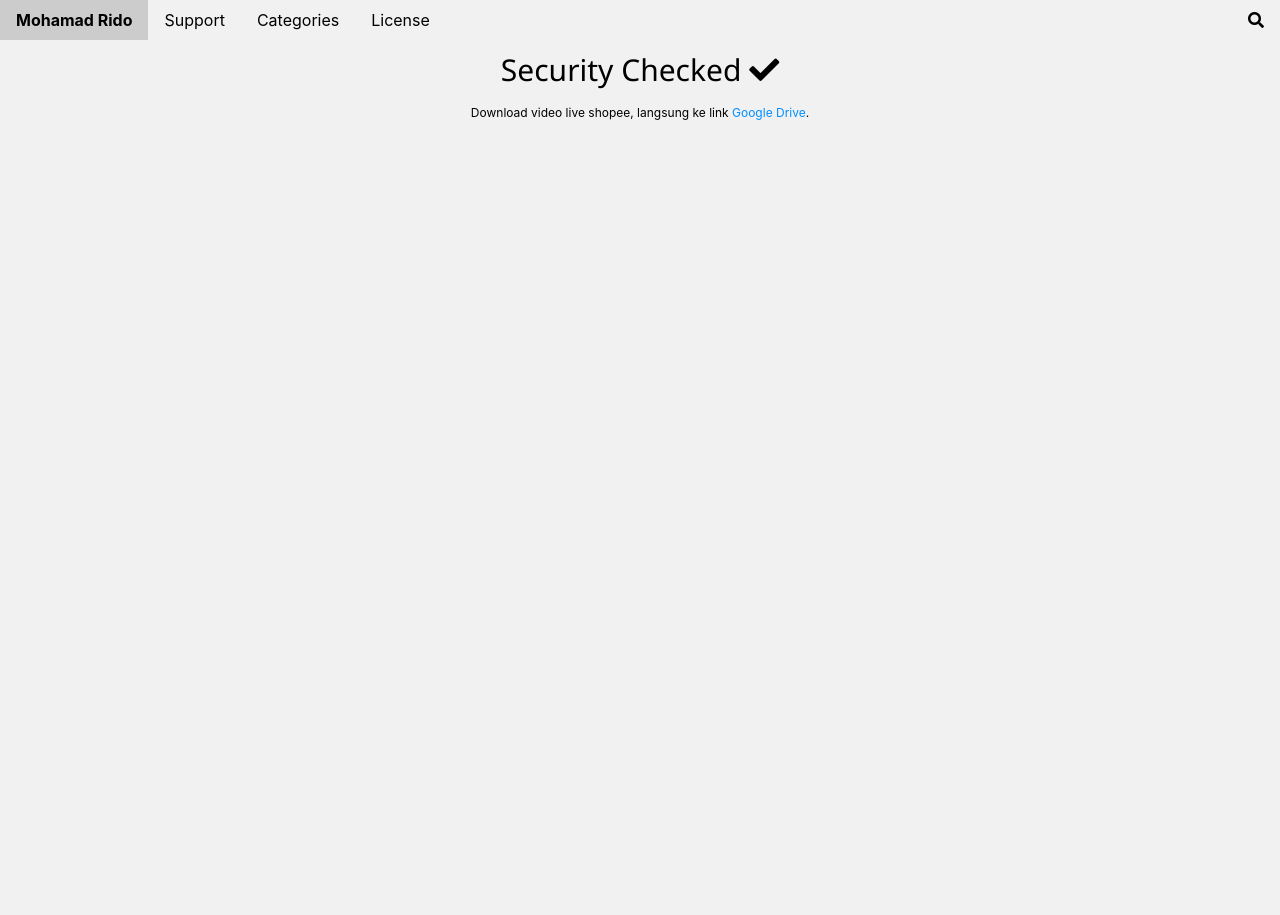
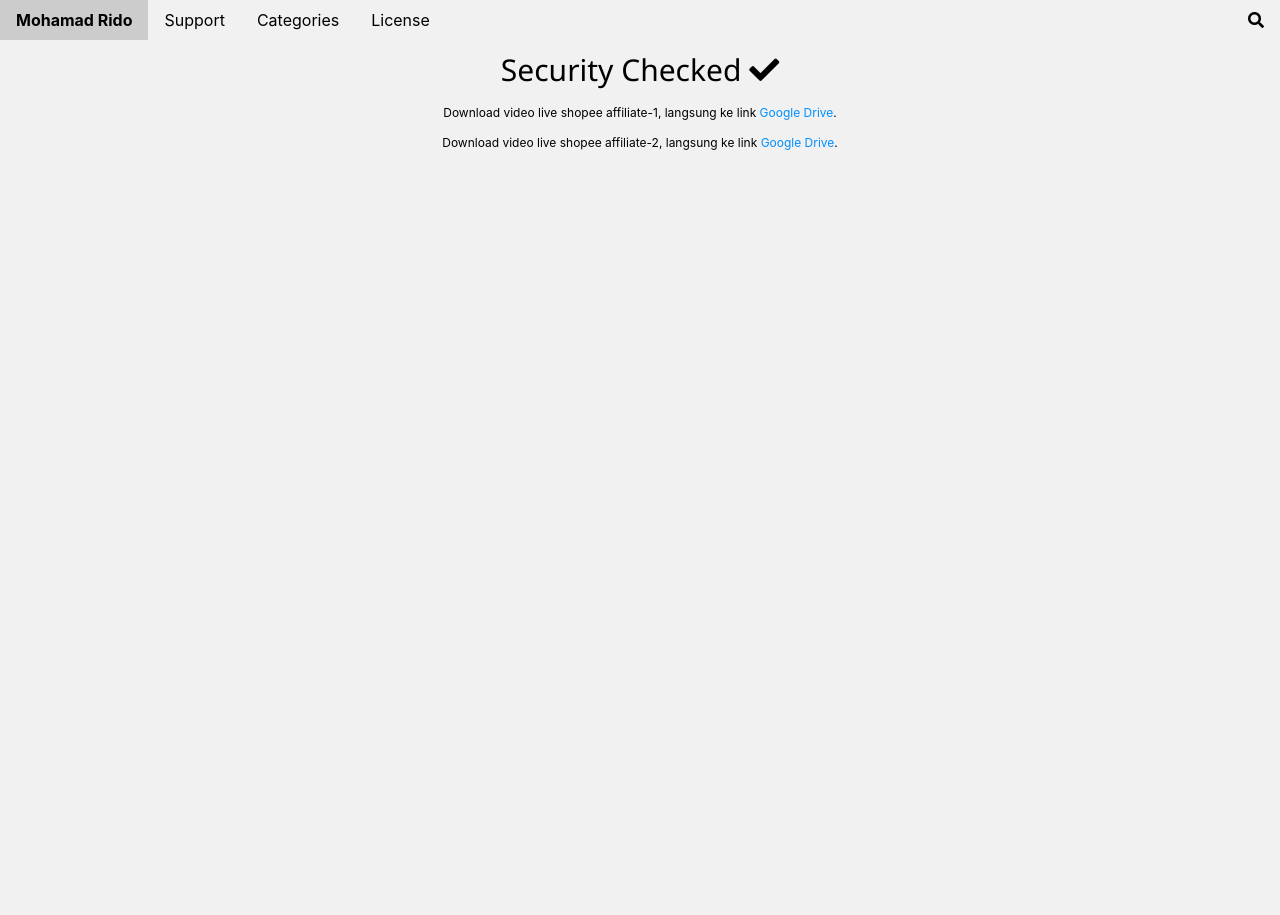
Before and after one commit to artslinux/nudc33ycmqc, a Jekyll site: the page live.html, which Jekyll copies as it is, in a window 1280 px wide. Built offline with Jekyll 4.4.1, drawn with Linux system fonts in a browser that asks for light colours.

Commit message:
Update live.html

```diff
--- a/live.html
+++ b/live.html
@@ -50,7 +50,9 @@
 <div class="page-container">
 <div style="text-align: center;">
   <h2>Security Checked <i class="fa fa-check"></i></h2>
-  <p>Download video live shopee, langsung ke link <a style="color: #008eff;" href="https://drive.google.com/drive/folders/1ySPZyTlZRetSbZpR7iJHIHSo0YdJB9ZI">Google Drive</a>.
+  <p>Download video live shopee affiliate-1, langsung ke link <a style="color: #008eff;" href="https://drive.google.com/drive/folders/1ySPZyTlZRetSbZpR7iJHIHSo0YdJB9ZI">Google Drive</a>.
+  </p>
+  <p>Download video live shopee affiliate-2, langsung ke link <a style="color: #008eff;" href="https://drive.google.com/drive/folders/1K6SAvEl8a6UegRGD-vFPDqD0k4Fga3IB">Google Drive</a>.
   </p>
 </div>
 </div>
```
